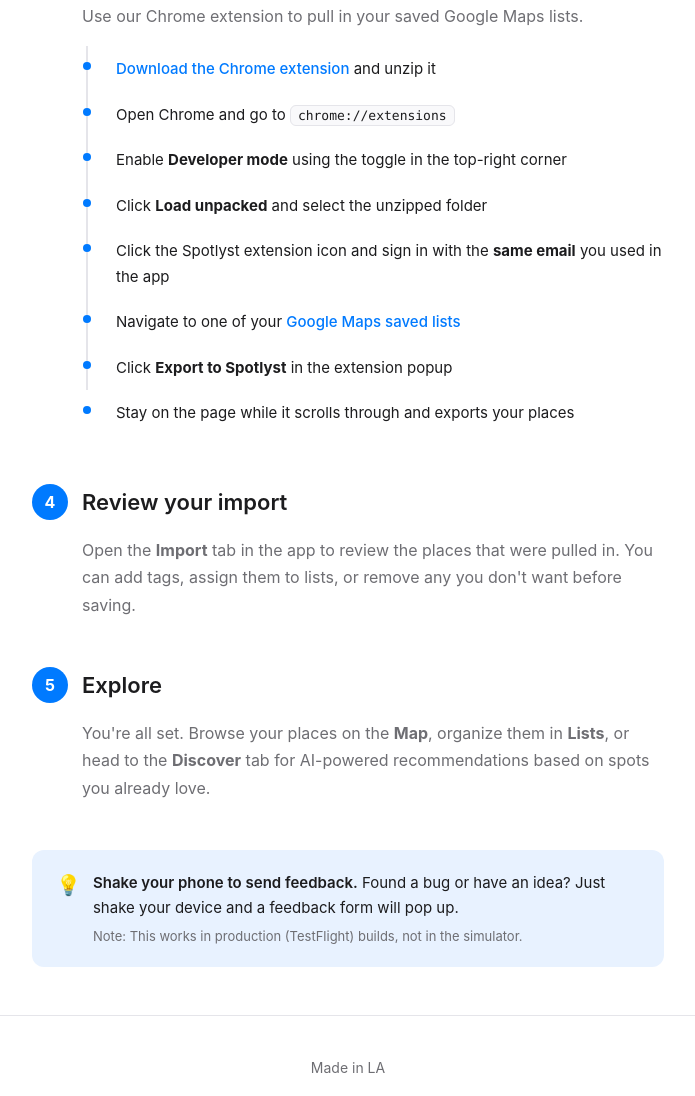
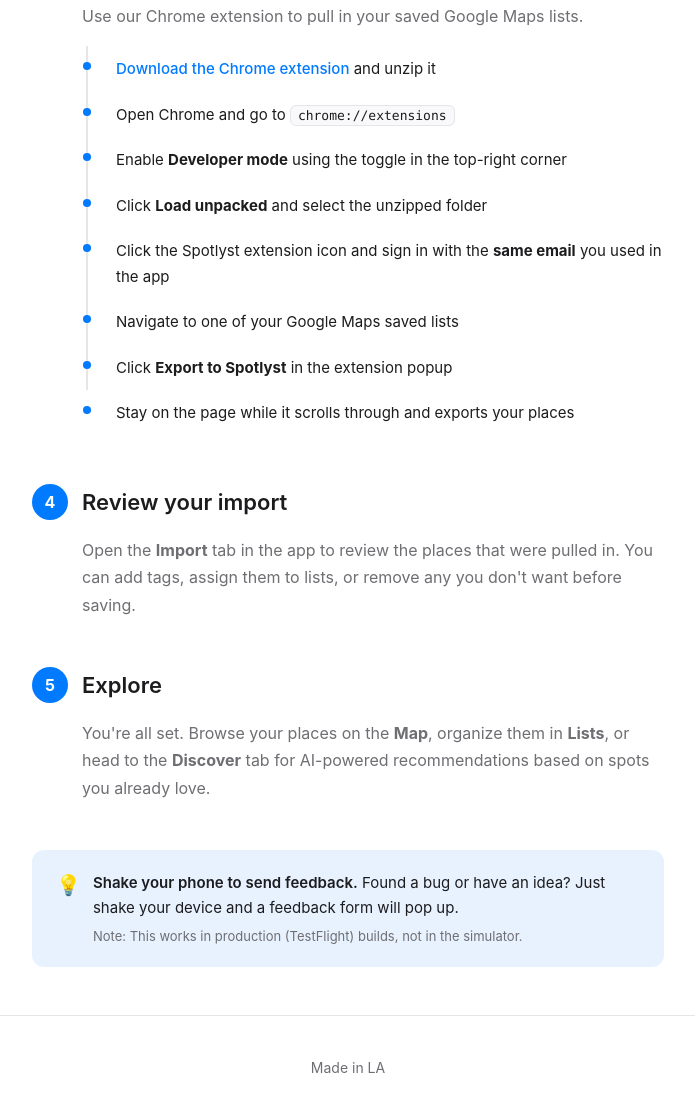
Before and after one commit to samnags/spotlyst-site, a plain HTML site: page setup/index.html in a window 1280 px wide. Shown: the part 638-1734 px from the top of the page, without its empty margins (292-987 px from the left). Drawn offline with Linux system fonts and the light colour scheme.

Commit message:
Remove broken Google Maps link

```diff
--- a/setup/index.html
+++ b/setup/index.html
@@ -292,7 +292,7 @@
           <li>Enable <strong>Developer mode</strong> using the toggle in the top-right corner</li>
           <li>Click <strong>Load unpacked</strong> and select the unzipped folder</li>
           <li>Click the Spotlyst extension icon and sign in with the <strong>same email</strong> you used in the app</li>
-          <li>Navigate to one of your <a href="https://www.google.com/maps/yourplaces" target="_blank" rel="noopener">Google Maps saved lists</a></li>
+          <li>Navigate to one of your Google Maps saved lists</li>
           <li>Click <strong>Export to Spotlyst</strong> in the extension popup</li>
           <li>Stay on the page while it scrolls through and exports your places</li>
         </ul>
```
